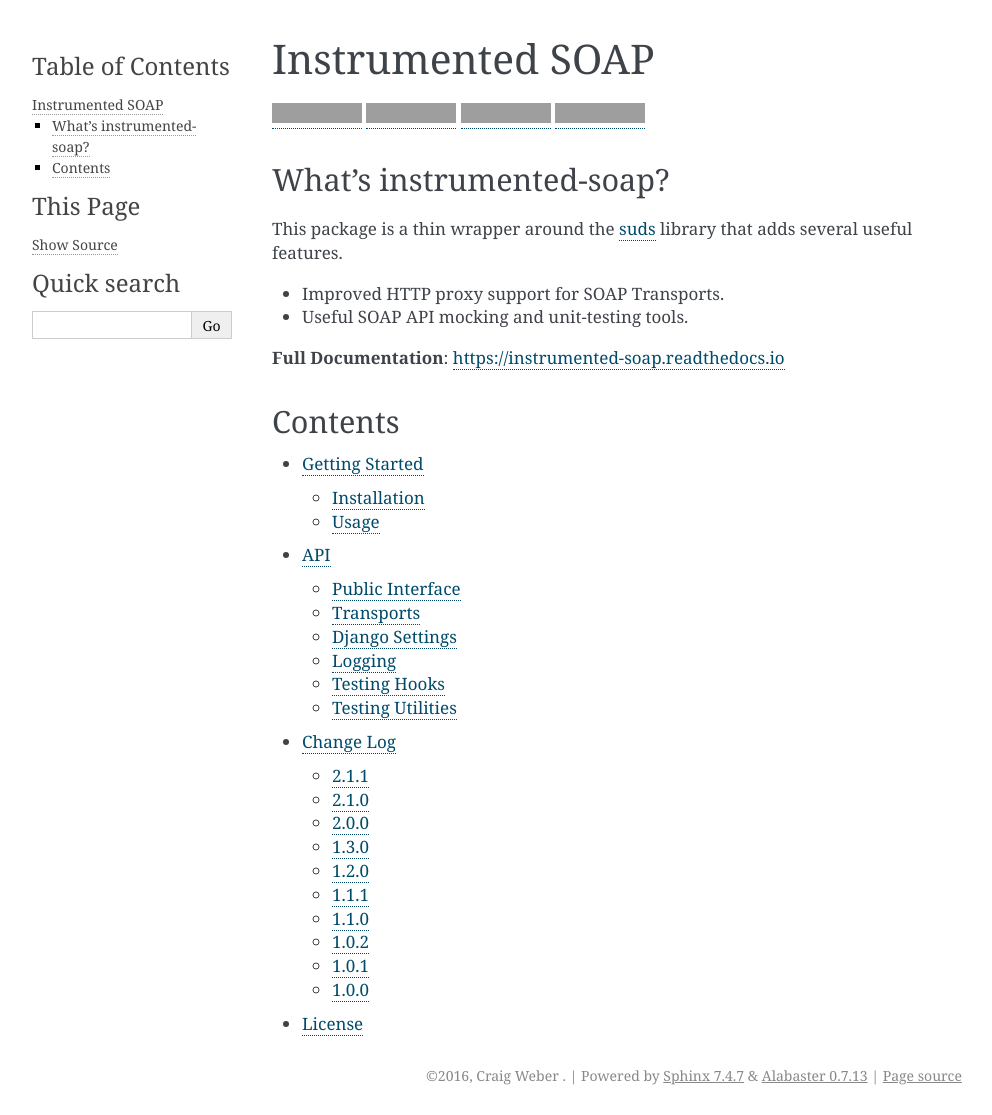
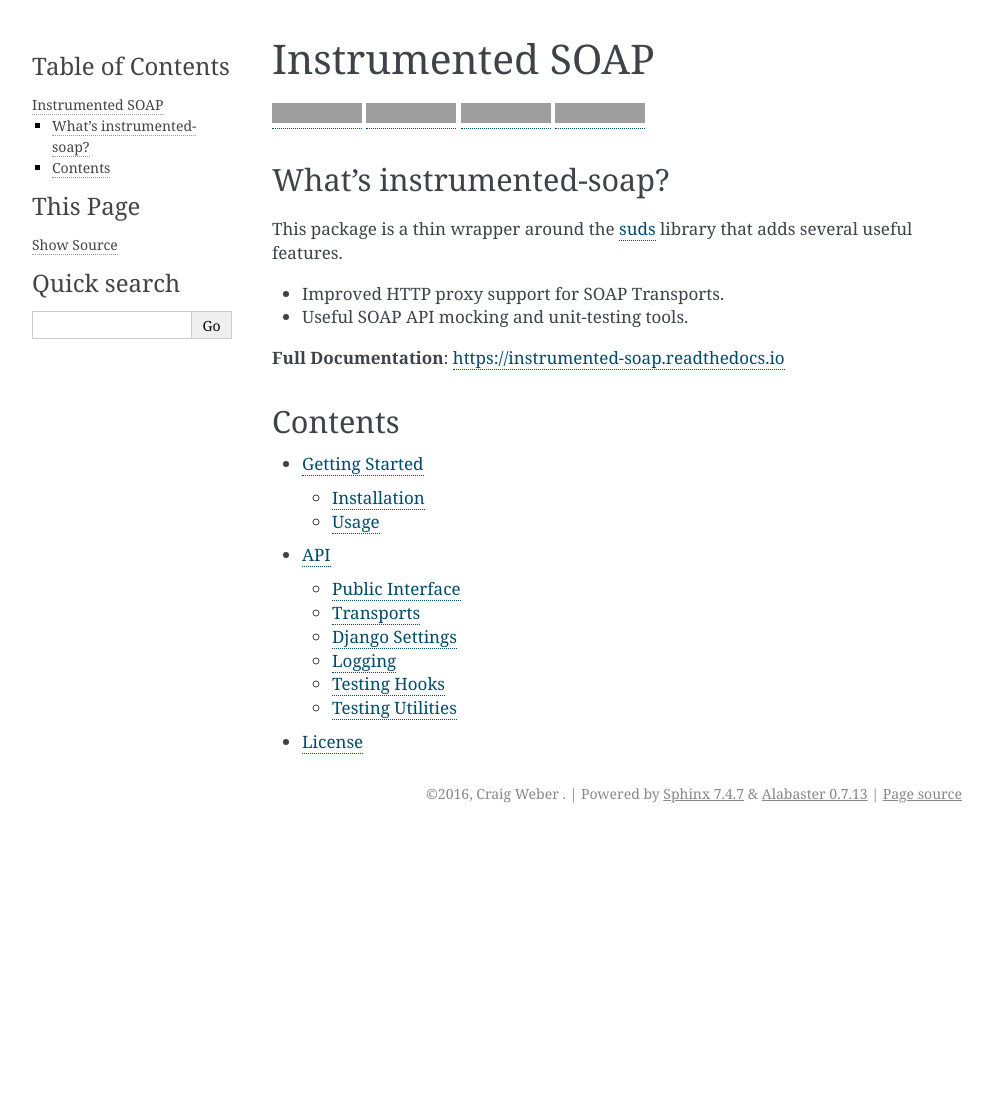
Before and after one commit to thelabnyc/instrumented-soap, a Sphinx documentation site: the page built from docs/index.rst, in a window 1280 px wide, cut to the strip 0-1115 px from the top of the page. Shown: the whole strip, without its empty margins (148-1140 px from the left). Built offline with Sphinx 7.4.7, drawn with Linux system fonts in a browser that asks for light colours; after the commit the page ends 900 px from its top, so only the background shows below that; grey boxes are pictures that could not be loaded.

```diff
--- a/docs/changes.rst
+++ b/CHANGELOG.md
@@ -1,53 +1,52 @@
-Change Log
-==========
+# Changes
 
-2.1.1
-------------------
+## v2.1.1
+
 - Fix setuptools / 2to3 issues by switching from suds-jurko to suds-community.
 
 
-2.1.0
-------------------
+## v2.1.0
+
 - Add support for Django 3.2
 
-2.0.0
-------------------
+## v2.0.0
+
 - Remove StatsD counters and metrics.
 
-1.3.0
-------------------
+## v1.3.0
+
 - Add new setting ``SOAP_PROXIES``, which allows setting Soap proxies per WSDL domain. This allows, for example, using a proxy for requests to ``soap.some-api.com``, but not using a proxy for requests to ``soap.some-other-api.com``.
 - Deprecate ``SOAP_PROXY_URL`` setting in favor of the new ``SOAP_PROXIES`` setting.
 - Change connection pooling behavior.
     - Previously, we used ``requests.Session`` to re-use TCP connections between Soap calls.
     - This has been removed due to it causing issues with some Soap servers. A new TCP connection is now created for each request.
 
-1.2.0
-------------------
+## v1.2.0
+
 - Add ability to pass in custom plug-ins to the Suds client.
 
-1.1.1
-------------------
+## v1.1.1
+
 - Add better documentation
 - Fix bug in ``soap.tests.SoapTest._build_transport_with_reply`` which broke SOAP request pass-through for domains not matching the given pattern.
 
-1.1.0
-------------------
+## v1.1.0
+
 - Add some better testing tools for consumer code.
     - New class `soap.tests.XMLAssertions` with methods: `assertNodeCount`, `assertNodeText`, `assertNodeAttributes`. Uses `lxml` if it is installed, but otherwise falls back to `elementree`.
     - Class `soap.tests.SoapTest` now inherits from `soap.tests.XMLAssertions`
     - Add optional parameter `test_request` to `soap.tests.SoapTest._build_transport_with_reply`. Pass in a function to have it called (with the request as a parameter) before the mocked reply is sent. Useful to write unit tests to make sure your SOAP requests are well-formed.
 
-1.0.2
-------------------
+## v1.0.2
+
 - Use docker executor for tests.
 - Use versiontag>=1.0.3
 
-1.0.1
-------------------
+## v1.0.1
+
 - Updated README
 
 
-1.0.0
-------------------
+## v1.0.0
+
 - Initial release.
--- a/docs/index.rst
+++ b/docs/index.rst
@@ -9,5 +9,4 @@ Contents
 
    install
    api
-   changes
    license
```
Also changed, not shown: pyproject.toml (+20 -0 lines), .pre-commit-config.yaml, 1 other file.
